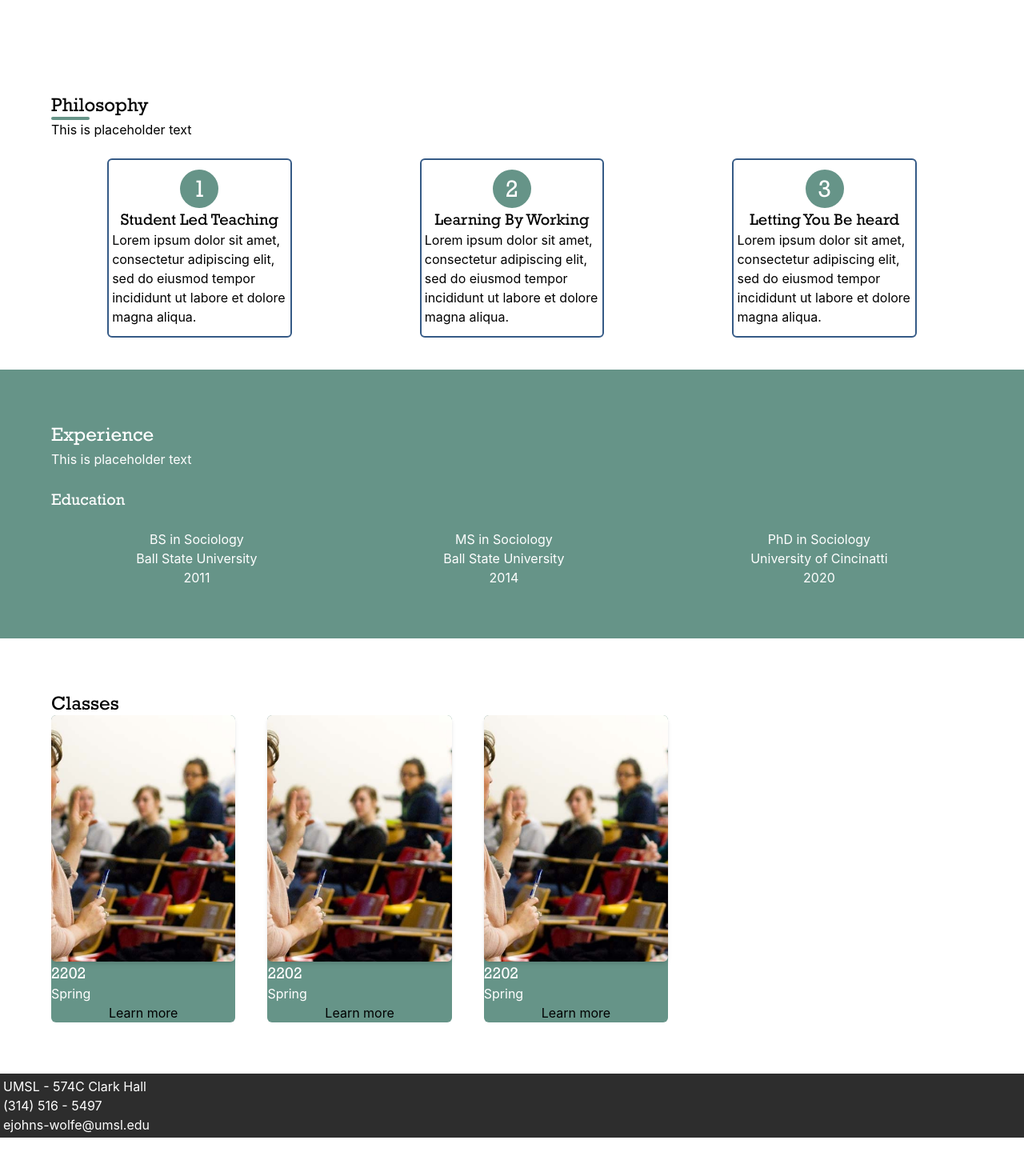
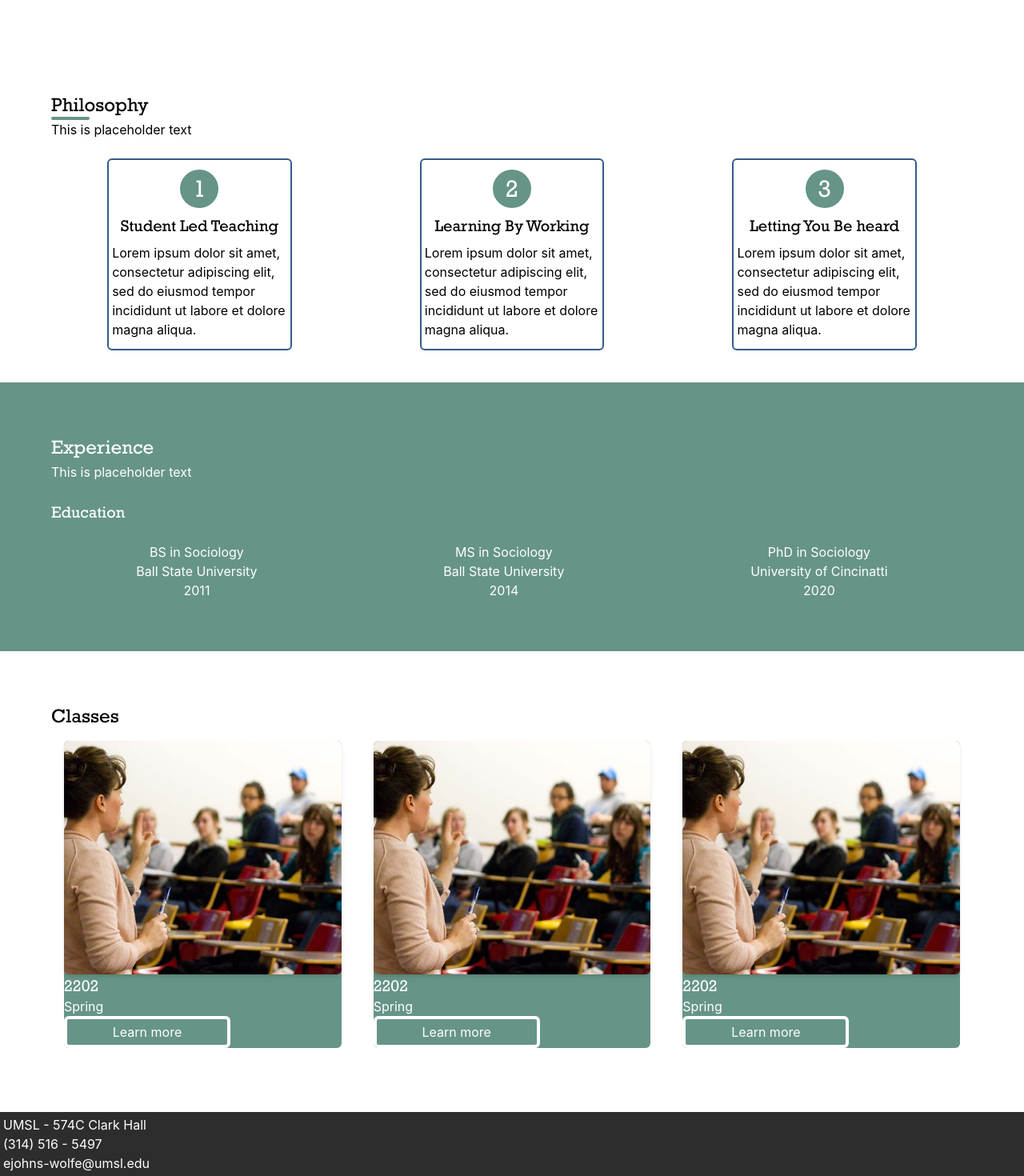
Before and after one commit to Cwoodard2/umsl-professor-web, a React (Create React App) app: page /Teaching in a window 1280 px wide. Shown: the part 786-2256 px from the top of the page at 80% size. Before the commit the page ends 2208 px from the top, so only its background shows below. Built offline with nearby package versions, Linux system fonts and the light colour scheme.

Commit message:
Improvements to ClassCard UI. Improvements to other  components

```diff
--- a/src/components/ClassCard.tsx
+++ b/src/components/ClassCard.tsx
@@ -10,14 +10,13 @@ const ClassCard = (props: any) => {
     }
 
     return (
-        <div className="flex flex-col md:w-1/5 h-96 bg-webGreen rounded-md hover:shadow-lg hover:shadow-black transition-all w-48">
+        <div className="flex flex-col md:w-2/5 h-96 bg-webGreen rounded-md hover:shadow-lg hover:shadow-black transition-all">
             <ClassModal show={showModal} toggle={() => setShowModal(false)} class={props.class} taught={props.whenTaught} description={props.descript}/>
             <img src={teachingImage} className="w-full h-80 rounded-md shadow-md object-cover" alt="Teacher teaching the class"></img>
             <h4 className="rockwell text-white text-xl">{props.class}</h4>
             <p className="text-white">{props.whenTaught}</p>
-            <button onClick={changeModalState}>Learn more</button>
+            <button onClick={changeModalState} className="border-white border-4 p-1 w-3/5 rounded-md text-white hover:text-webGreen hover:bg-white transition-all">Learn more</button>
         </div>
     );
 };
-
 export default ClassCard;
--- a/src/components/PhilosophyTile.tsx
+++ b/src/components/PhilosophyTile.tsx
@@ -2,8 +2,8 @@ import React from "react";
 
 const PhilosophyTile = (props: any) => {
     return (
-        <div className="border-webBlue border-2 md:w-1/5 flex flex-col justify-center md:justify-start items-center pt-3 pb-3 pr-1 pl-1 rounded-md">
-            <div className="bg-webGreen rounded-full w-12 h-12 rockwell flex justify-center items-center text-white text-3xl">{props.number}</div>
+        <div className="border-webBlue border-2 md:w-1/5 flex flex-col justify-center md:justify-start items-center pt-3 pb-3 pr-1 pl-1 rounded-md gap-2">
+            <div className="bg-webGreen rounded-full w-12 h-12 rockwell flex justify-center items-center text-white text-3xl"><p>{props.number}</p></div>
             <h3 className="rockwell text-xl">{props.philosophy}</h3>
             <p>{props.philDescript}</p>
         </div>
--- a/src/components/Searchbar.tsx
+++ b/src/components/Searchbar.tsx
@@ -1,6 +1,7 @@
 import React from "react";
 
 const SearchBar = (props: any) => {
+    let filterArray = [];
 
     const handleChange = () => {
         return;
--- a/src/pages/Teaching.tsx
+++ b/src/pages/Teaching.tsx
@@ -30,7 +30,7 @@ const Teaching = () => {
             </div>
             <div className="p-16">
                 <h3 className="rockwell text-2xl">Classes</h3>
-                <div className="flex flex-row overflow-hidden gap-10">
+                <div className="flex flex-row overflow-hidden gap-10 p-4">
                     <ClassCard class="2202" whenTaught="Spring" descript="Lorem ipsum dolor sit amet, consectetur adipiscing elit, sed do eiusmod tempor incididunt ut labore et dolore magna aliqua."/>
                     <ClassCard class="2202" whenTaught="Spring"/>
                     <ClassCard class="2202" whenTaught="Spring"/>
```
